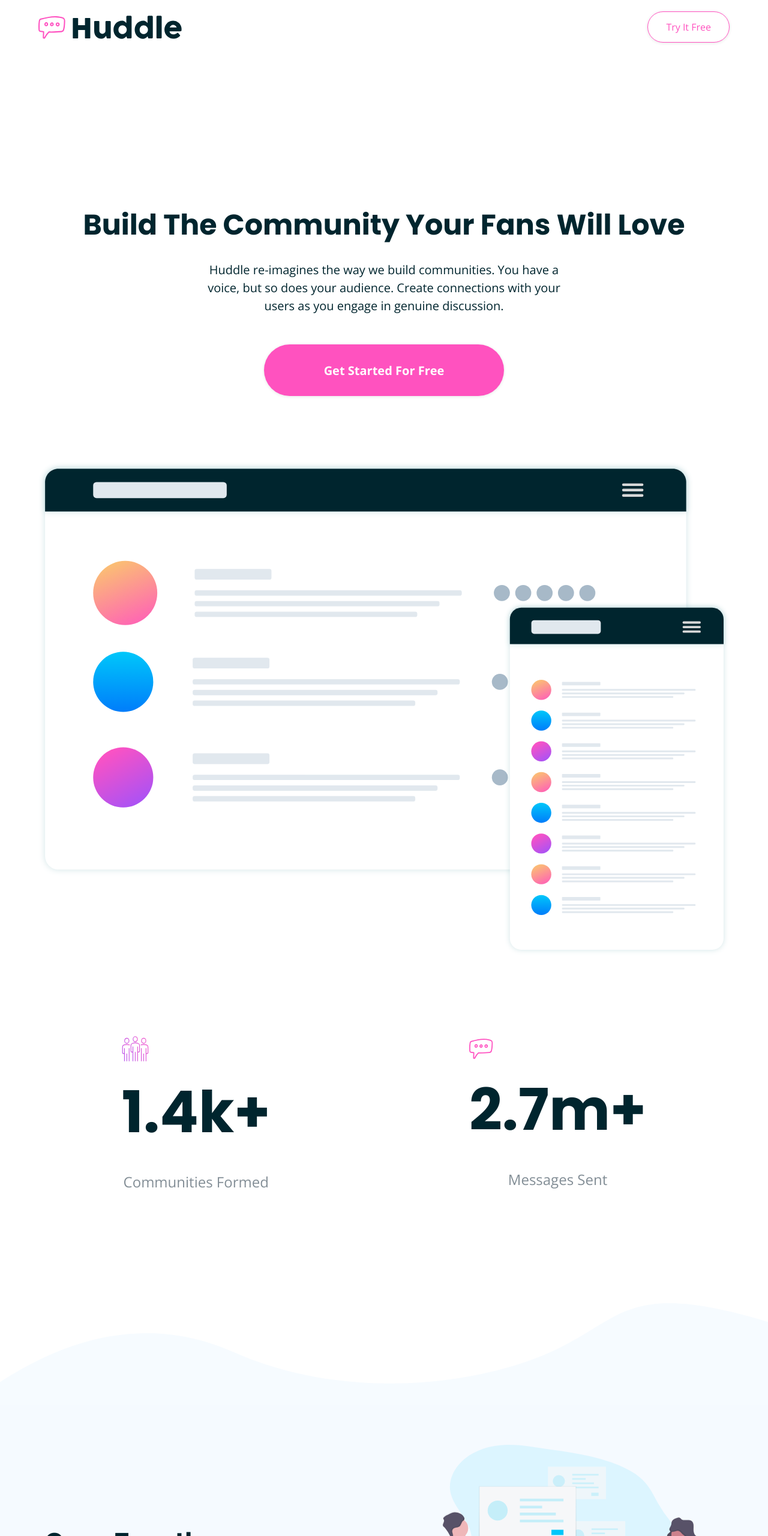
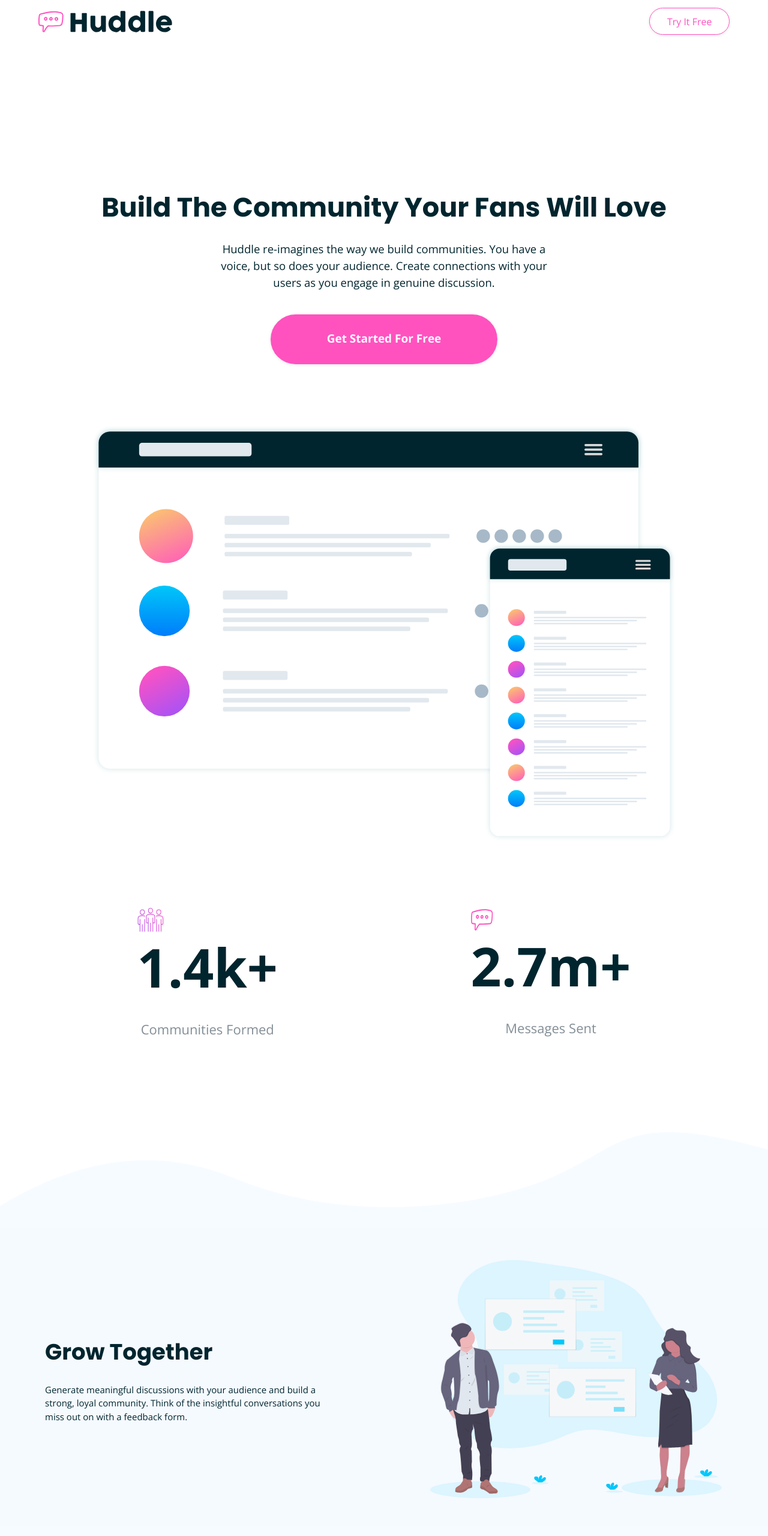
Before and after one commit to onlyhasbi/huddle-landing-page, a plain HTML site: page index.html in a window 1280 px wide. Shown: the part 60-2620 px from the top of the page at 60% size. Drawn offline with nearby package versions, Linux system fonts and the light colour scheme.

Commit message:
fix sizing css

```diff
--- a/css/stylesheet.css
+++ b/css/stylesheet.css
@@ -42,7 +42,6 @@ p {
 img {
   width: 100%;
   max-width: 100%;
-  height: auto;
 }
 
 *,
@@ -132,7 +131,7 @@ a {
   color: var(--Light-Red);
 }
 
-@media screen and (min-width:1024px) {
+@media screen and (min-width: 1024px) {
   .input__info {
     position: relative;
     top: -2.75rem;
@@ -168,16 +167,16 @@ a {
 
 @media screen and (min-width: 1024px) {
   .navbar {
-    padding: 7.9rem 0;
+    padding: 7.3rem 0;
   }
 
   .nav__image {
-    max-width: 23.9rem;
+    max-width: 22.25rem;
   }
 
   .nav__button {
     font-size: 1.6rem;
-    padding: 1.6rem 3rem;
+    padding: 1.25rem 2.85rem;
   }
 }
 
@@ -210,38 +209,41 @@ a {
 @media screen and (min-width: 1024px) {
   .hero-content {
     max-width: initial;
-    padding-top: 16.6rem;
-    padding-bottom: 11rem;
+    padding-top: 15.9rem;
+    padding-bottom: 10.3rem;
   }
 
   .hero__title {
-    font-size: 4.75rem;
+    font-size: 4.46rem;
   }
 
   .hero__text {
-    font-size: 2rem;
-    max-width: 59.3rem;
+    font-size: 1.85rem;
+    max-width: 56rem;
     margin: 0 auto;
-    margin-top: 3rem;
-    margin-bottom: 4.95rem;
+    margin-top: 2.8rem;
+    margin-bottom: 3.9rem;
   }
 
   .hero__button {
-    padding: 3.15rem 10rem;
-    font-size: 2rem;
+    padding: 3.07rem 9.37rem;
+    font-size: 1.9rem;
   }
 }
 
 /* Hero Image */
 
-.hero__image {
+.hero-image {
   width: 100%;
   max-width: 29.67rem;
+  margin: 0 auto;
 }
 
 @media screen and (min-width: 1024px) {
-  .hero__image {
-    max-width: 101.6rem;
+  .hero-image {
+    width: 100%;
+    max-width: 96.91rem;
+    margin: 0 auto;
   }
 }
 
@@ -290,10 +292,12 @@ a {
 
 @media screen and (min-width: 1024px) {
   .hero-counter {
+    padding-top: 11.1rem;
+    padding-bottom: 0;
     display: flex;
     align-items: center;
     justify-content: space-between;
-    max-width: 87.43rem;
+    max-width: 82.3rem;
   }
 
   .counter__item + .counter__item {
@@ -302,26 +306,27 @@ a {
 
   .counter__heading,
   .counter__item:last-of-type .counter__heading {
-    font-size: 9.6rem;
+    font-size: 8.95rem;
+    font-family: "Open Sans", sans-serif;
   }
 
   .counter__icon .group {
-    width: 4.56rem;
-    height: 4.26rem;
+    width: 4.4rem;
+    height: 4rem;
   }
 
   .counter__icon .messages {
-    width: 4rem;
-    height: 3.48rem;
+    width: 3.7rem;
+    height: 3.6rem;
   }
 
   .counter__heading {
-    margin-top: 3rem;
-    margin-bottom: 4.65rem;
+    margin-top: 0.75rem;
+    margin-bottom: 4rem;
   }
 
   .counter__text {
-    font-size: 2.4rem;
+    font-size: 2.2rem;
   }
 }
 
@@ -464,8 +469,8 @@ a {
   }
 
   .feature__item .feature__image {
-    max-width: 51.8rem;
-    padding-top: 6.6rem;
+    max-width: 48.6rem;
+    padding-top: 5.8rem;
     padding-bottom: 5rem;
   }
 
@@ -476,72 +481,72 @@ a {
   }
 
   .feature__title {
-    font-size: 4rem;
+    font-size: 3.7rem;
     margin-bottom: 3rem;
   }
 
   .feature__text {
-    font-size: 1.6rem;
+    font-size: 1.5rem;
     line-height: 1.5;
     padding-bottom: 0;
   }
 
   .grow {
     position: relative;
-    margin-top: 30.9rem;
+    margin-top: 29.1rem;
   }
 
   .grow::before {
     background: url("../images/bg-section-top-desktop-1.svg") round;
-    height: 17rem;
-    top: -17rem;
+    height: 15.95rem;
+    top: -15.5rem;
   }
 
   .grow::after {
     background: url("../images/bg-section-bottom-desktop-1.svg") round;
-    height: 14rem;
-    bottom: -14rem;
+    height: 12.8rem;
+    bottom: -12.5rem;
   }
 
   .flowing {
-    margin-top: 26rem;
+    margin-top: 25.4rem;
+  }
+
+  .flowing .feature__image,
+  .users .feature__image {
+    padding: 5rem 0;
   }
 
   .users {
-    margin-top: 20.54rem;
-  }
-
-  .users .feature__image {
-    padding-top: 3.3rem;
-    padding-bottom: 3.3rem;
+    margin-top: 19.1rem;
   }
 
   .users::before {
     background: url("../images/bg-section-top-desktop-2.svg") round;
-    height: 16.34rem;
-    top: -16rem;
+    height: 13.8rem;
+    top: -13.5rem;
   }
 
   .users::after {
     background: url("../images/bg-section-bottom-desktop-2.svg") round;
-    height: 15rem;
-    bottom: -15rem;
+    height: 12.8rem;
+    bottom: -12.5rem;
   }
 
   .cta {
-    margin-top: 31.7rem;
-    margin-bottom: 35.2rem;
+    margin-top: 28.6rem;
+    margin-bottom: 33rem;
   }
 
   .cta__heading {
-    font-size: 4rem;
-    margin-bottom: 4.3rem;
+    font-size: 3.7rem;
+    margin-bottom: 3.9rem;
     max-width: 100%;
   }
 
   .cta__button {
-    padding: 3.38rem 10.1rem;
-    font-size: 1.95rem;
+    padding: 3.2rem 9.38rem;
+    font-size: 1.9rem;
     font-weight: 700;
   }
 }
@@ -567,6 +572,11 @@ a {
   top: -4.5rem;
   left: 0;
   right: 0;
+}
+
+.logo__white {
+  width: 100%;
+  max-width: 22.87rem;
 }
 
 .news__title {
@@ -669,13 +679,13 @@ a {
   }
 
   .footer {
-    padding: 10.2rem 11.93rem;
+    padding: 11rem 11.93rem;
   }
 
   .footer::before {
     background: url("../images/bg-footer-top-desktop.svg") round;
-    height: 17.64rem;
-    top: -17.25rem;
+    height: 16.64rem;
+    top: -16.25rem;
   }
 
   .information {
```
